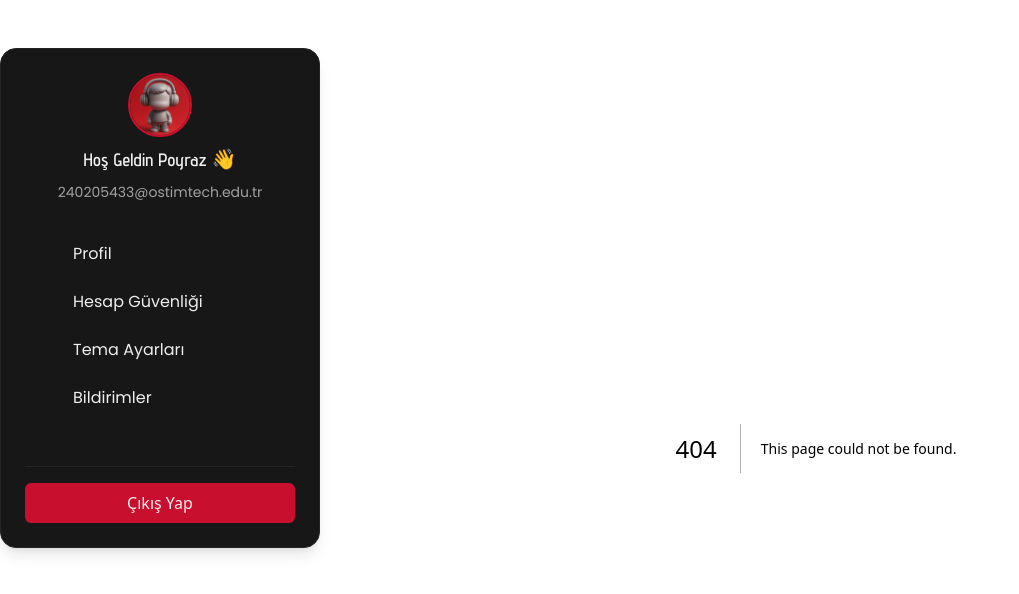
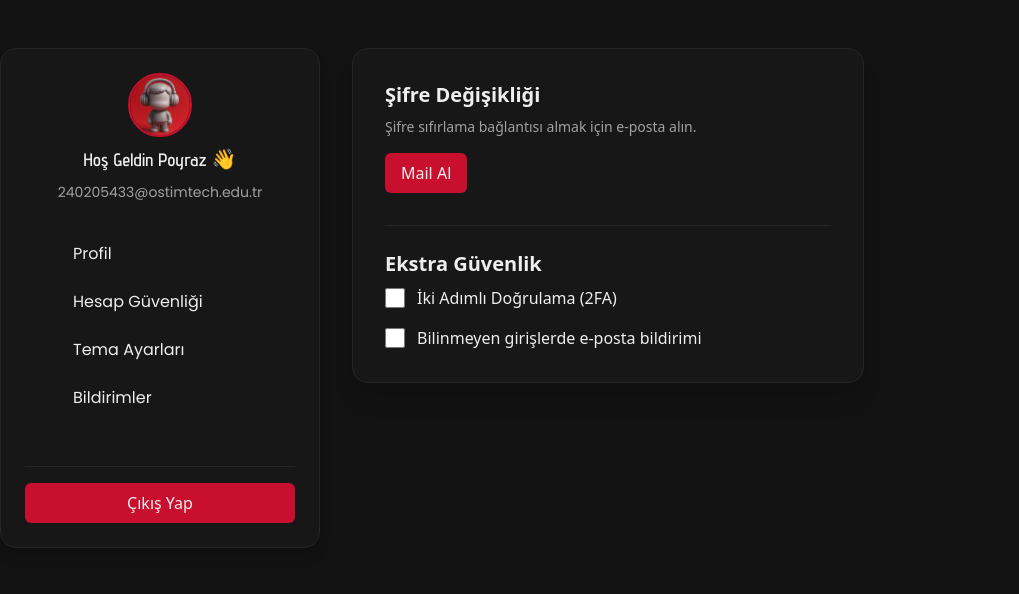
Before and after one commit to HSD-OSTIMTECH/HSD-Landing, a Next.js app: page /settings/security in a window 1280 px wide. Before the commit this address had no page. Shown: the top 594 px of the page, without its empty margins (0-1019 px from the left). Built offline with nearby package versions, Linux system fonts and the light colour scheme; some icons are missing.

Commit message:
feat: created security settings page site

```diff
--- /dev/null
+++ b/pages/settings/security.tsx
@@ -0,0 +1,52 @@
+import React, { useState } from 'react';
+import Button from '@/components/ui/button';
+
+const Security = () => {
+  const [email, setEmail] = useState('');
+  const [twoFactor, setTwoFactor] = useState(false);
+  const [loginAlerts, setLoginAlerts] = useState(false);
+
+  return (
+    <div className="w-full max-w-lg bg-neutral-900 rounded-2xl shadow-xl border border-neutral-800 p-8 flex flex-col gap-8">
+      <div>
+        <h2 className="text-xl font-semibold text-white mb-2">
+          Şifre Değişikliği
+        </h2>
+        <p className="text-neutral-400 text-sm mb-4">
+          Şifre sıfırlama bağlantısı almak için e-posta alın.
+        </p>
+        <Button type="button">Mail Al</Button>
+      </div>
+
+      <div className="border-t border-neutral-800 pt-6">
+        <h2 className="text-xl font-semibold text-white mb-2">
+          Ekstra Güvenlik
+        </h2>
+        <div className="flex flex-col gap-4">
+          <label className="flex items-center gap-3 cursor-pointer">
+            <input
+              type="checkbox"
+              checked={twoFactor}
+              onChange={() => setTwoFactor((v) => !v)}
+              className="accent-primary w-5 h-5"
+            />
+            <span className="text-white">İki Adımlı Doğrulama (2FA)</span>
+          </label>
+          <label className="flex items-center gap-3 cursor-pointer">
+            <input
+              type="checkbox"
+              checked={loginAlerts}
+              onChange={() => setLoginAlerts((v) => !v)}
+              className="accent-primary w-5 h-5"
+            />
+            <span className="text-white">
+              Bilinmeyen girişlerde e-posta bildirimi
+            </span>
+          </label>
+        </div>
+      </div>
+    </div>
+  );
+};
+
+export default Security;
```
